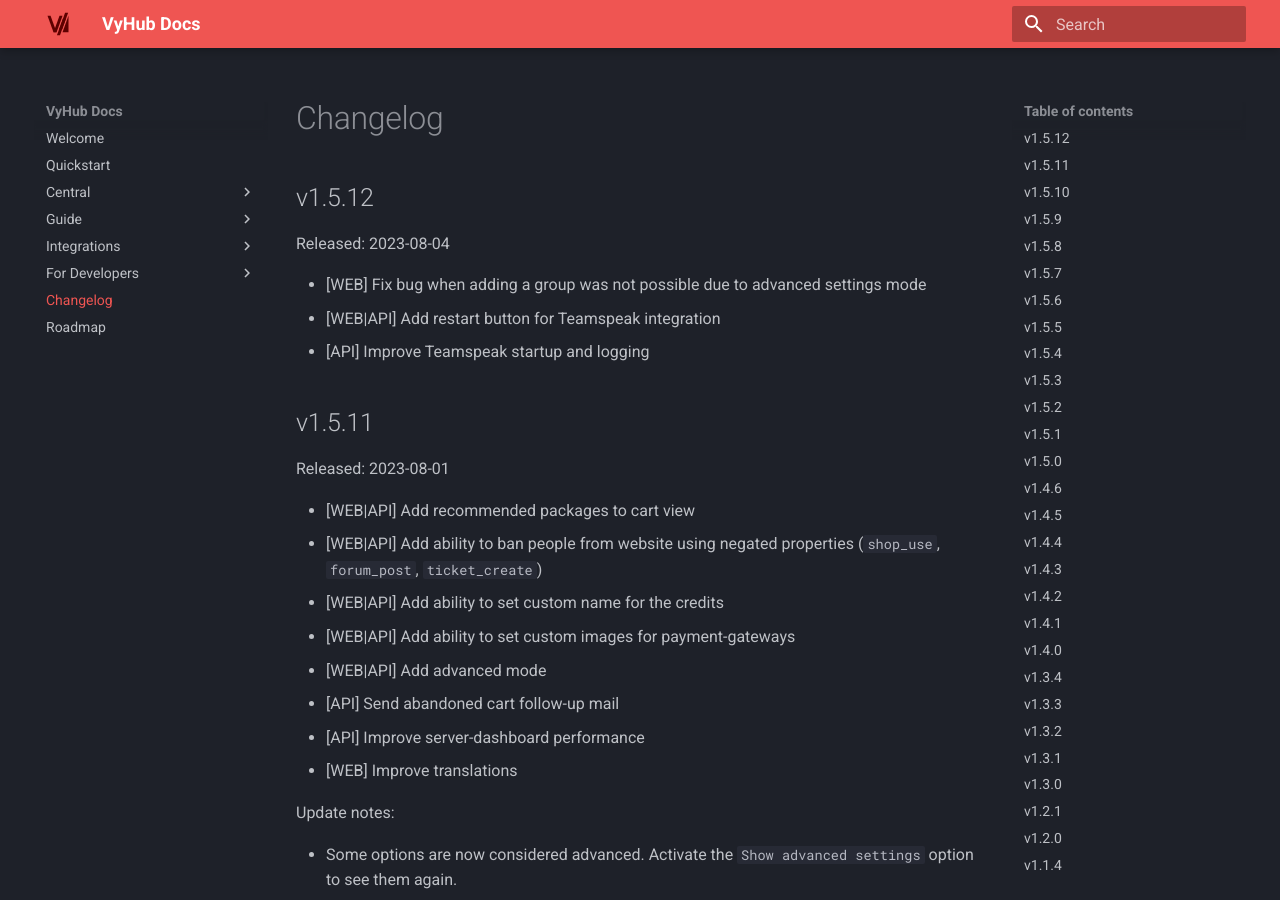
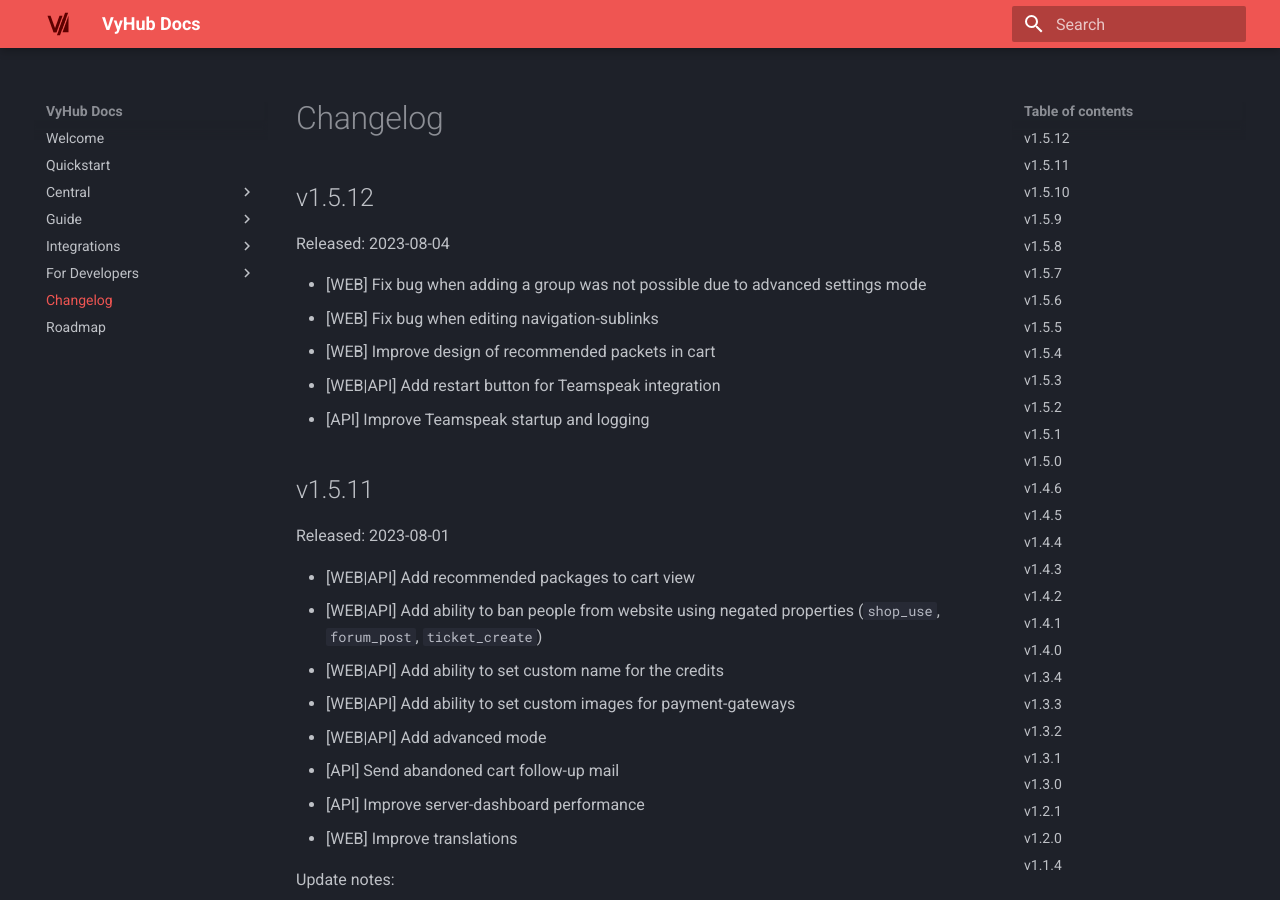
Before and after one commit to nyx-project/vyhub-documentation, an MkDocs documentation site: the page built from docs/changelog.md, in a window 1280 px wide and 900 px high. Built offline with MkDocs 1.6.1 and Material for MkDocs 9.7.7, drawn with Linux system fonts in a browser that asks for light colours; the version menu is left out.

Commit message:
Improve changelog

```diff
--- a/docs/changelog.md
+++ b/docs/changelog.md
@@ -5,6 +5,8 @@
 Released: 2023-08-04
 
 - [WEB] Fix bug when adding a group was not possible due to advanced settings mode
+- [WEB] Fix bug when editing navigation-sublinks
+- [WEB] Improve design of recommended packets in cart
 - [WEB|API] Add restart button for Teamspeak integration
 - [API] Improve Teamspeak startup and logging
 
```
